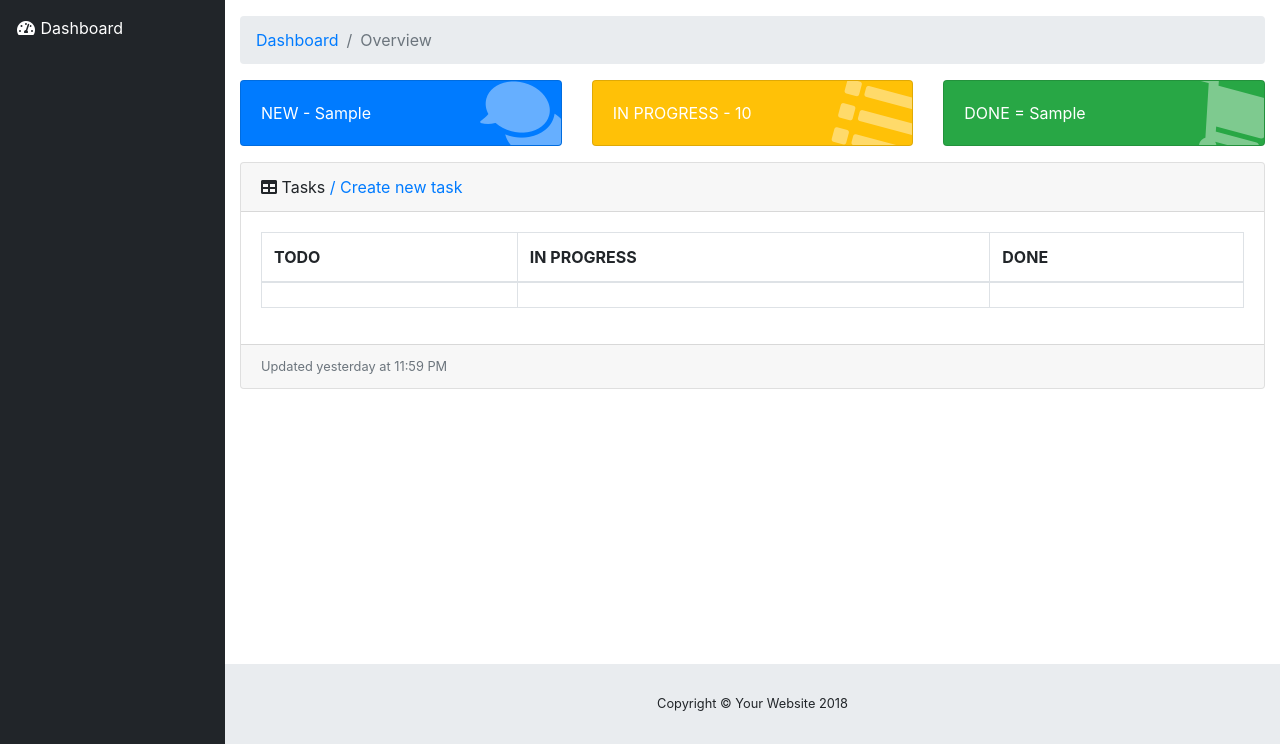
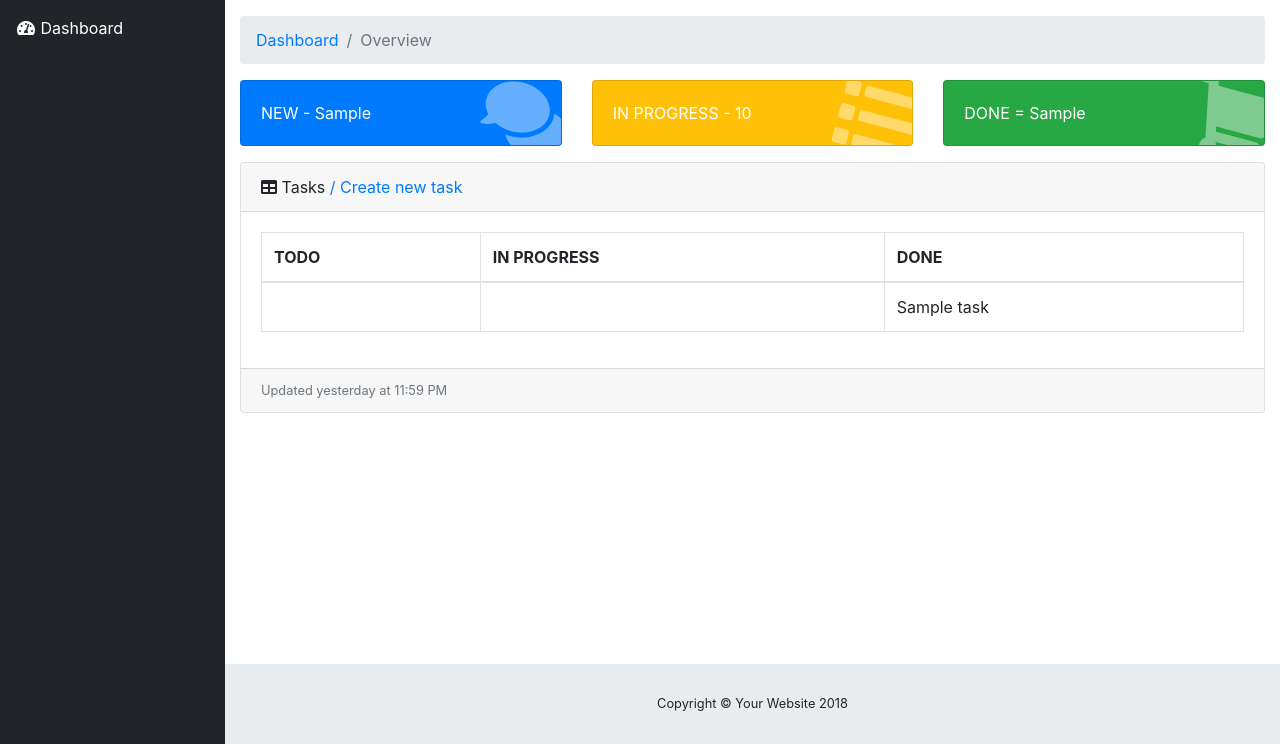
Before and after one commit to Dy0mar/tasker, a Django app: template templates/dashboard/task_list.html in a window 1280 px wide. Shown: the part 56-800 px from the top of the page. Run offline with Django 3.2, Linux system fonts and the light colour scheme; the template is opened without the code that fills it: most values are stand-ins (such as "Sample title", 1, 10 or a date in 2020); lists and menus that the app fills with data are empty; some libraries are stand-ins or nearby versions.

Commit message:
fix list's task

```diff
--- a/templates/dashboard/task_list.html
+++ b/templates/dashboard/task_list.html
@@ -54,9 +54,10 @@
 				<tbody>
 					{% for task in object_list %}
 						<tr>
-							<td>{% if task.status == 1 %}{{ task }}{% endif %}</td>
-							<td>{% if task.status == 2 %}{{ task }}{% endif %}</td>
-							<td>{% if task.status == 3 %}{{ task }}{% endif %}</td>
+							<td>{% if task.status == 'TODO' %}
+								<a href="update-task">{{ task.subject }}</a>{% endif %}</td>
+							<td>{% if task.status == 'IN_PROGRESS' %}{{ task.subject }}{% endif %}</td>
+							<td>{% if task.status == 'DONE' %}{{ task.subject }}{% endif %}</td>
 						</tr>
 					{% endfor %}
 				</tbody>
```
